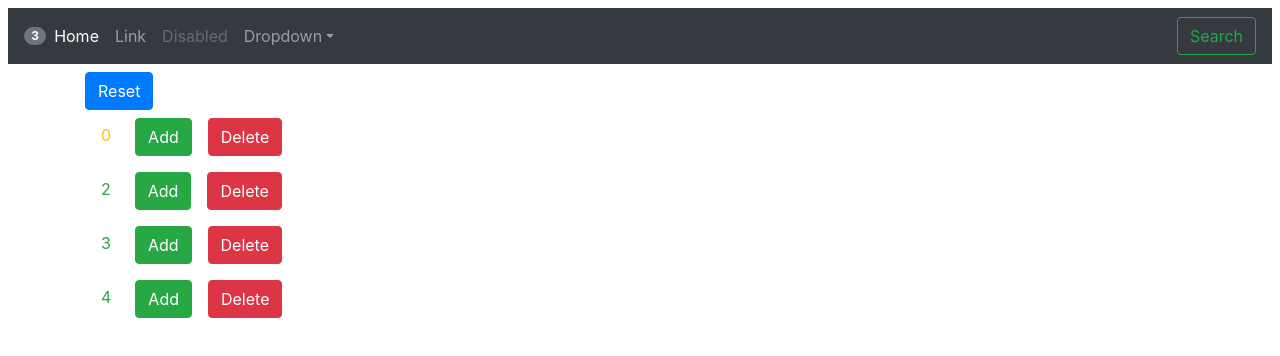
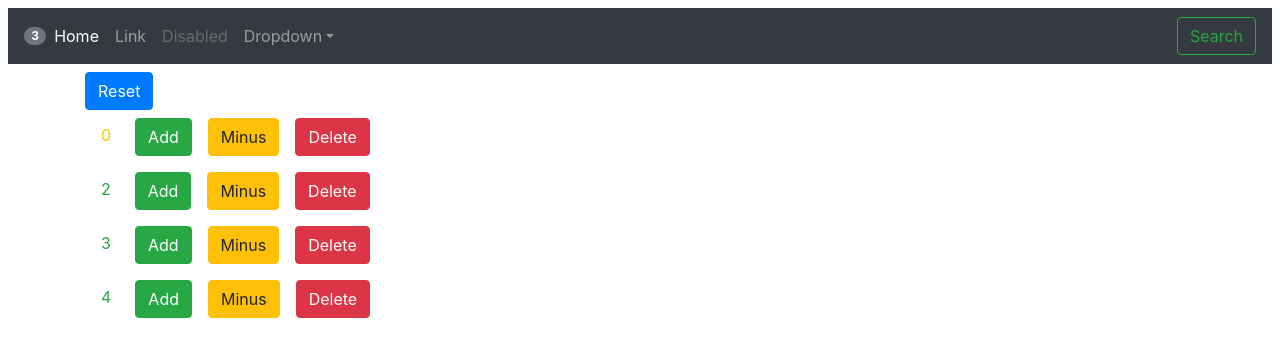
Before and after one commit to SidnevIgor/api-buddy-react, a React (Create React App) app: page / in a window 1280 px wide. Shown: the top 356 px of the page. Built offline with nearby package versions, Linux system fonts and the light colour scheme.

Commit message:
Adding minus button

```diff
--- a/src/components/app.jsx
+++ b/src/components/app.jsx
@@ -24,6 +24,9 @@ class App extends Component {
     counters[index].value++;
     this.setState({counters});
   }
+  handleDecrement = () => {
+    console.log('Decrement');
+  }
   handleReset = () => {
     let counters = [...this.state.counters];
     counters = counters.map((counter) => {
@@ -43,6 +46,7 @@ class App extends Component {
             onReset={this.handleReset}
             onDelete={this.handleDelete}
             onIncrement={this.handleIncrement}
+            onDecrement= {this.handleDecrement}
             counters={this.state.counters}
             />
         </main>
--- a/src/components/counter.jsx
+++ b/src/components/counter.jsx
@@ -8,8 +8,11 @@ export default class Counter extends Component {
       <div>
         <span className= {textClass}>{this.props.counter.value}</span>
         <button className="btn btn-success m-2" onClick = {() =>
-        this.props.onIncrement(this.props.counter)}>Add</button>
-        <button className="btn btn-danger m-2" onClick={() => this.props.onDelete(this.props.counter.id)}>Delete</button>
+            this.props.onIncrement(this.props.counter)}>Add</button>
+        <button className="btn btn-warning m-2" onClick = {() =>
+            this.props.onDecrement(this.props.counter)}>Minus</button>
+        <button className="btn btn-danger m-2" onClick={() =>
+            this.props.onDelete(this.props.counter.id)}>Delete</button>
       </div>
     );
   }
--- a/src/components/counters.jsx
+++ b/src/components/counters.jsx
@@ -10,7 +10,8 @@ export default class Counters extends Component {
           return (
             <Counter key={counter.id} counter={counter}
               onDelete={this.props.onDelete}
-              onIncrement={this.props.onIncrement}/>)
+              onIncrement={this.props.onIncrement}
+              onDecrement={this.props.onDecrement}/>)
         })}
       </div>
     );
```
